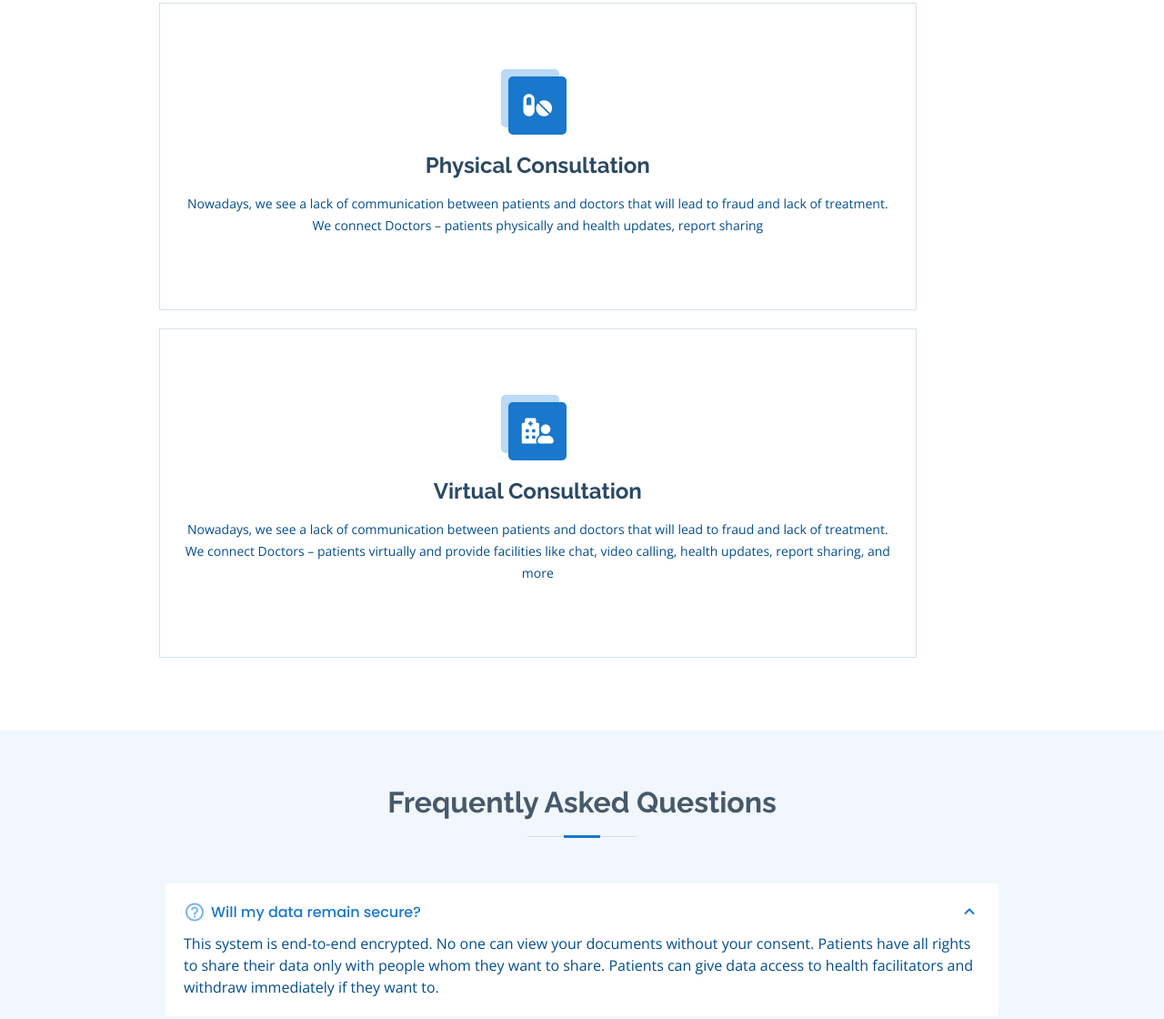
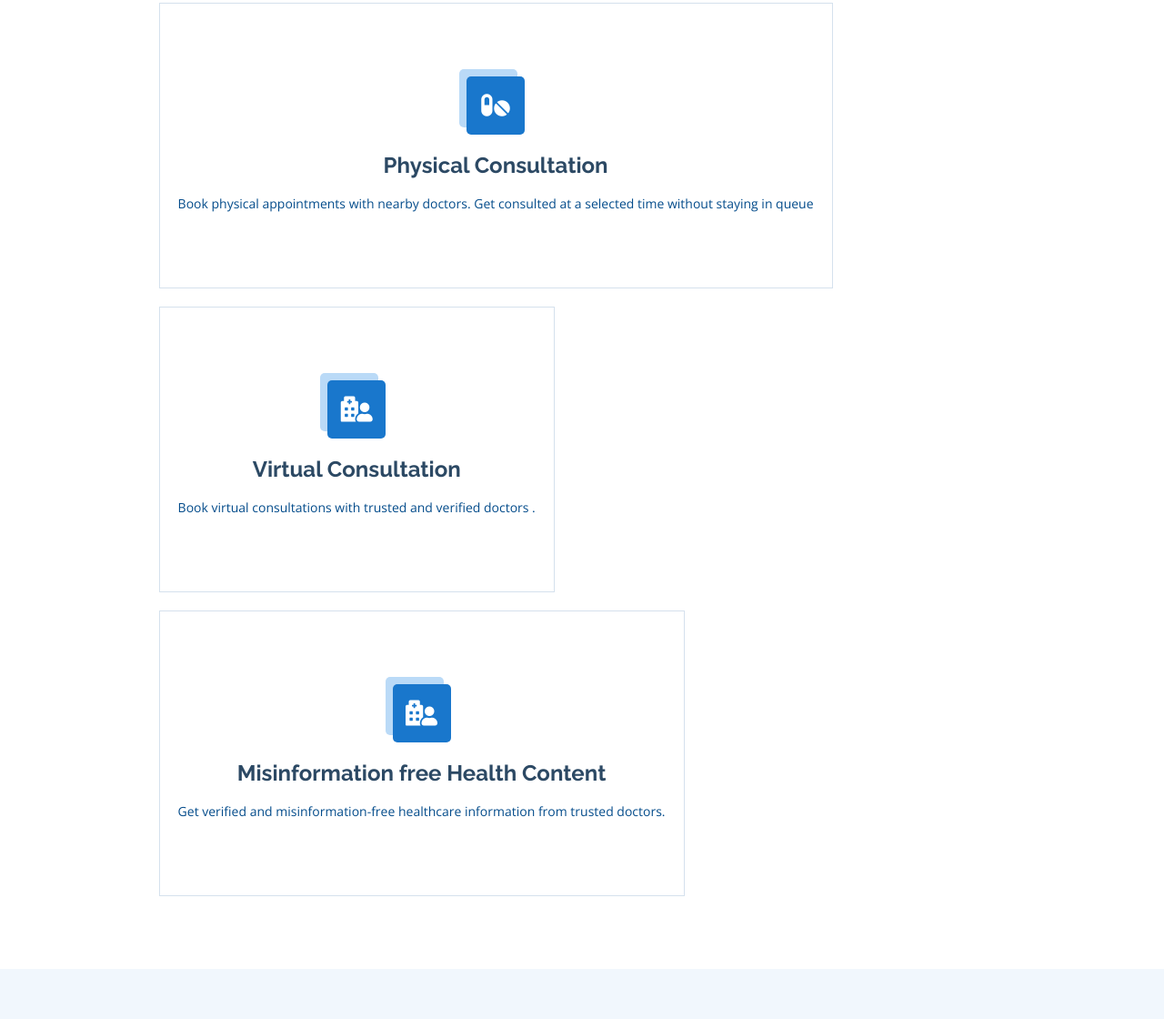
Before and after one commit to prachideokate7/MSHealth, a plain HTML site: page index.html in a window 1280 px wide. Shown: the part 2011-3131 px from the top of the page at 91% size. Drawn offline with nearby package versions, Linux system fonts and the light colour scheme.

Commit message:
Update index.html

```diff
--- a/index.html
+++ b/index.html
@@ -284,12 +284,7 @@
               <div class="icon"><i class="fas fa-pills"></i></div>
               <h4><a href="">Physical Consultation</a></h4>
               <!--services-->
-              <p> Nowadays, we see a lack of
-                communication between patients and
-                doctors that will lead to fraud and lack of
-                treatment. We connect Doctors – patients
-                physically and health updates, report
-                sharing </p>
+              <p> Book physical appointments with nearby doctors. Get consulted at a selected time without staying in queue </p>
             </div>
           </div>
 
@@ -297,15 +292,18 @@
             <div class="icon-box"style="margin-bottom: 20px;margin-left: 10%;">
               <div class="icon"><i class="fas fa-hospital-user"></i></div>
               <h4><a href="">Virtual Consultation</a></h4>
-              <p>Nowadays, we see a lack of
-                communication between patients and
-                doctors that will lead to fraud and lack of
-                treatment. We connect Doctors – patients
-                virtually and provide facilities like chat,
-                video calling, health updates, report
-                sharing, and more </p>
+              <p>Book virtual consultations with trusted and verified doctors .</p>
             </div>
           </div>
+
+           <div class="col-lg-10 col-md-5 d-flex align-items-stretch mt-4 mt-lg-0">
+          <div class="icon-box" style=" margin-bottom: 20px; margin-left: 10%;">
+            <div class="icon"><i class="fas fa-hospital-user"></i></div>
+            <h4><a href="">Misinformation free Health Content</a></h4>
+            <p> Get verified and misinformation-free healthcare information from trusted doctors. </p>
+          </div>
+        </div>
+
         </div>
       </div>
     </section>
```
